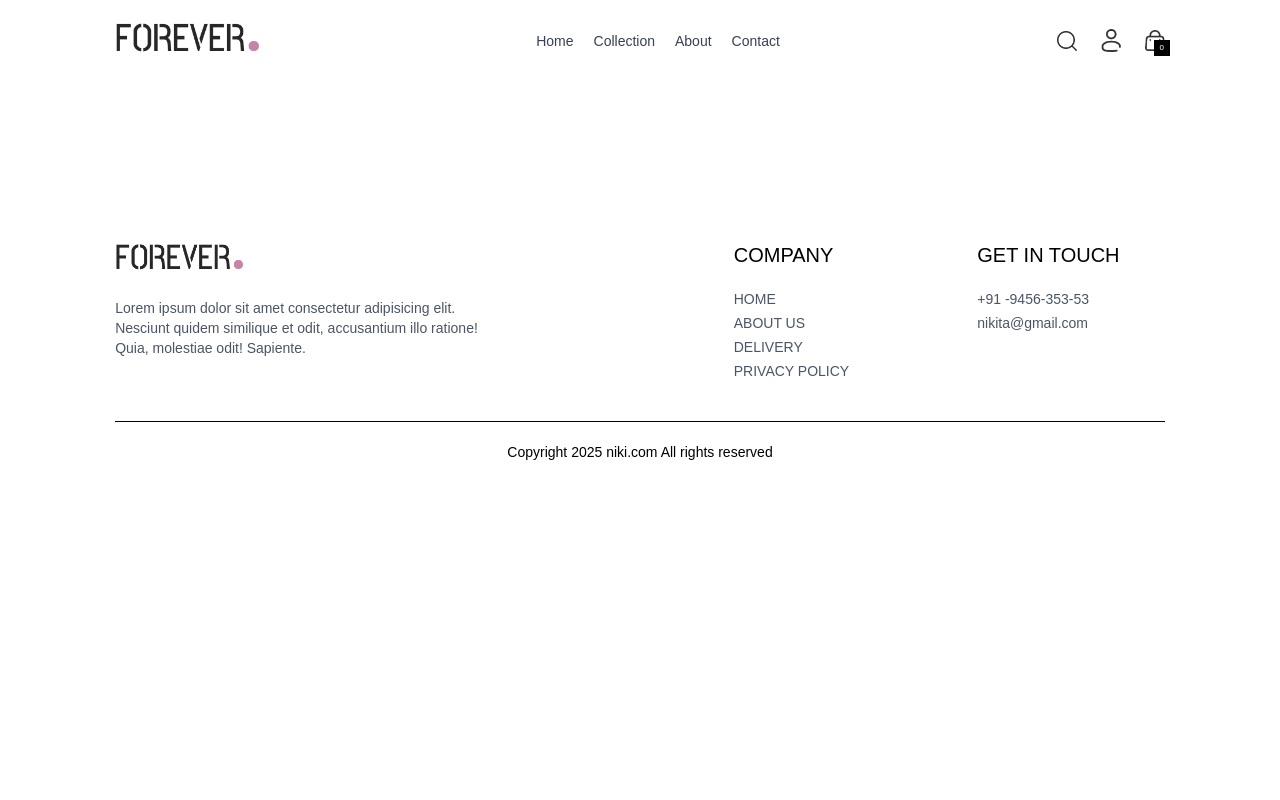
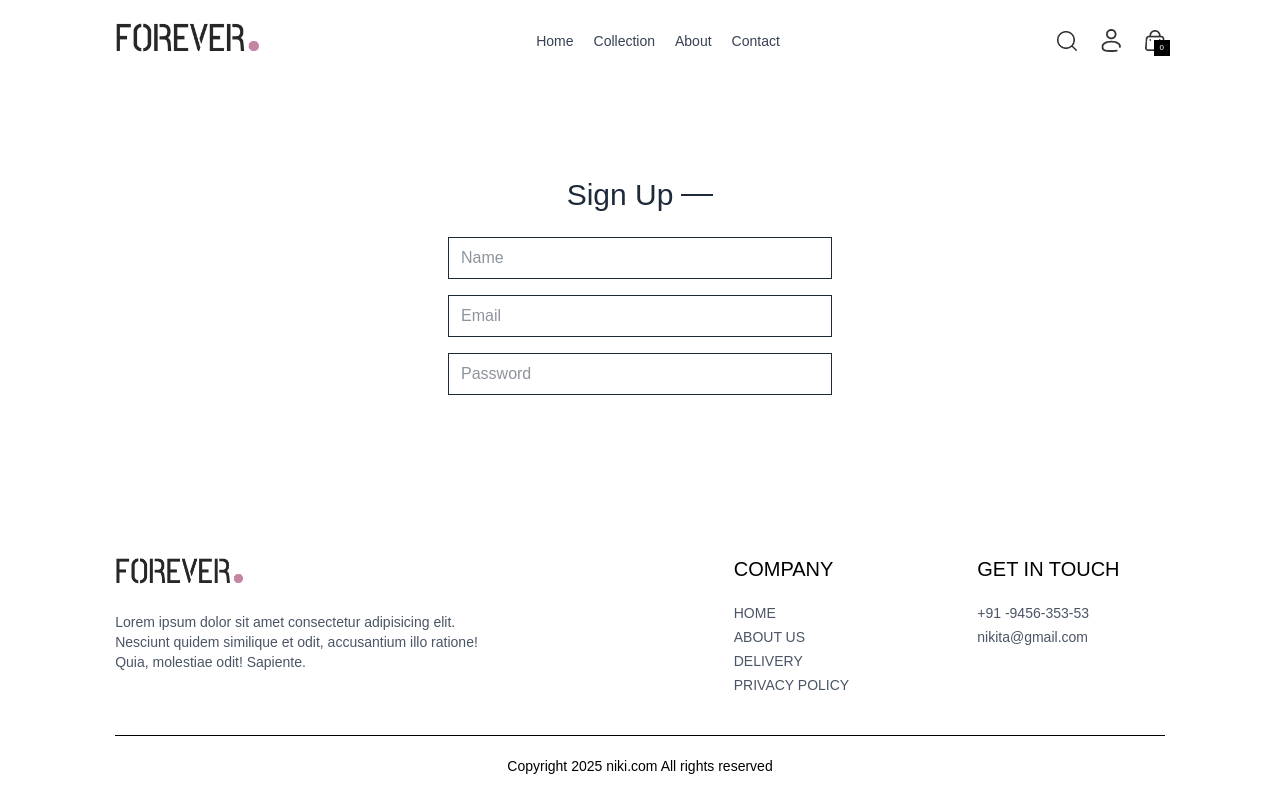
Before and after one commit to Nikita-kanwar/E-Commerce-Website, a React (Vite) app: page /login in a window 1280 px wide. Built offline with nearby package versions, Linux system fonts and the light colour scheme.

Commit message:
Create Login Page Design

```diff
--- a/src/Pages/Login.jsx
+++ b/src/Pages/Login.jsx
@@ -1,10 +1,19 @@
-import React from 'react'
+import React, { useState } from 'react'
 
 const Login = () => {
+
+  const [currentState,setCurrentState] =  useState('Sign Up');
+
   return (
-    <div>
-
-    </div>
+    <form className='flex flex-col items-center w-[90%] sm:max-w-96 m-auto mt-14 gap-4 text-gray-800'>
+        <div className='inline-flex items-center gap-2 mb-2 mt-10'>
+                 <p className='prata-regular text-3xl'>{currentState}</p>
+                 <hr  className='border-none h-[1.5px] w-8 bg-gray-800'/>
+        </div>
+      {currentState === 'Login'?'': <input type="text" className='w-full px-3 py-2 border border-gray-800' placeholder='Name' required />}
+        <input type="email" className='w-full px-3 py-2 border border-gray-800' placeholder='Email' required/>
+        <input type="Password" className='w-full px-3 py-2 border border-gray-800' placeholder='Password' required />
+    </form>
   )
 }
 
```
